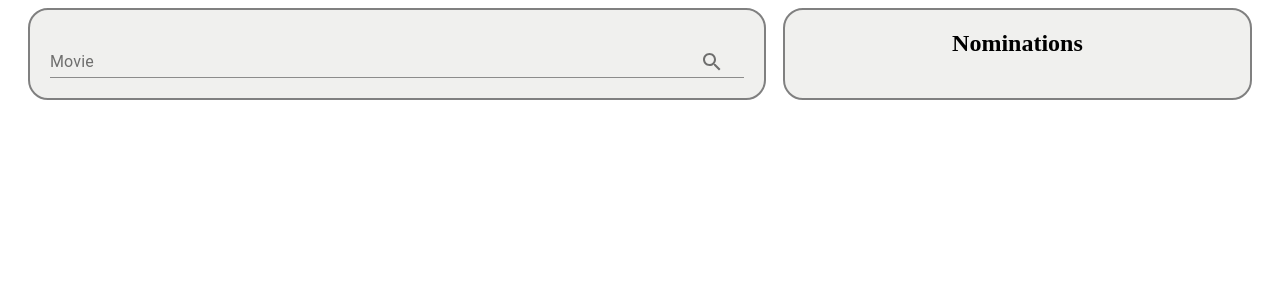
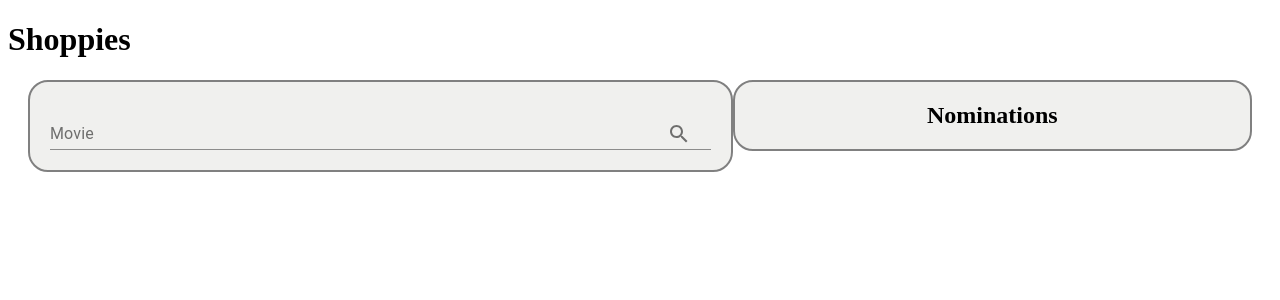
Before and after one commit to yulongkelly/ShopifyFrontendChallenge, a React (Create React App) app: page / in a window 1280 px wide. Shown: the top 300 px of the page. Built offline with nearby package versions, Linux system fonts and the light colour scheme.

Commit message:
Finish:)

```diff
--- a/src/components/home.css
+++ b/src/components/home.css
@@ -2,9 +2,9 @@
   display: flex;
   flex-direction: row;
   justify-content: space-between;
-  position: relative;
   margin-left: 20px;
   margin-right: 20px;
+  align-items: flex-start;
 }
 
 .omdb > div {
@@ -12,14 +12,10 @@
   border-radius: 20px;
   background-color: rgb(240, 240, 238);
   text-align: center;
+  flex: 1 auto;
 }
 
-.search {
-  border: 2px solid grey;
+.buttons {
+  border: 2px solid rgb(104, 103, 103);
   border-radius: 20px;
-  width: 60%;
 }
-
-.nominations {
-  width: 38%;
-}
--- a/src/components/home.jsx
+++ b/src/components/home.jsx
@@ -2,9 +2,9 @@ import React, { useState } from "react";
 import { IconButton, InputAdornment, TextField } from "@material-ui/core";
 import SearchIcon from "@material-ui/icons/Search";
 import axios from "axios";
-import "./home.css";
 import Movie from "./movie";
 import Banner from "react-js-banner";
+import "./home.css";
 
 function Home() {
   const [movie, setMovie] = useState("");
@@ -12,6 +12,7 @@ function Home() {
   const [movies, setMovies] = useState([]);
   const [nominationList, setNominationList] = useState([]);
   const [nominations, setNominations] = useState(new Set());
+  const [errmsg, setErrmsg] = useState("");
 
   const banner = (
     <Banner
@@ -35,10 +36,14 @@ function Home() {
 
   function handleSubmit() {
     axios
-      .get(`http://www.omdbapi.com/?s=${movie}&apikey=576fc94e`)
+      .get(`http://www.omdbapi.com/?s=${movie}&type=movie&apikey=576fc94e`)
       // axios automatically changes the response to JSON
       .then((res) => {
         setMovies(res.data.Search);
+        return res;
+      })
+      .then((res) => {
+        setErrmsg(res.data.Error);
       })
       .catch((err) => {});
   }
@@ -64,6 +69,7 @@ function Home() {
   return (
     <div className="container">
       {nominations.size >= 5 ? banner : undefined}
+      <h1>Shoppies</h1>
       <div className="omdb">
         <div className="search">
           <div style={{ margin: 20 }}>
@@ -85,7 +91,11 @@ function Home() {
             />
           </div>
           {currentMovie ? <h5>Results for "{currentMovie}"</h5> : ""}
-          {movies.map((movie) => {
+          {errmsg === "Too many results."
+            ? setErrmsg("Too generaic. Please be more specific")
+            : undefined}
+          {movies ? (
+            movies.map((movie) => {
               return (
                 <Movie
                   key={movie.imdbID}
@@ -99,7 +109,10 @@ function Home() {
                   changeNominationList={changeNominationList}
                 />
               );
-          })}
+            })
+          ) : (
+            <h5 style={{ color: "red" }}>{errmsg}</h5>
+          )}
         </div>
         <div className="nominations">
           <h2>Nominations</h2>
--- a/src/components/movie.jsx
+++ b/src/components/movie.jsx
@@ -35,6 +35,7 @@ export default function Movie(props) {
       <p>
         {props.movie.Title} ({props.movie.Year})
         <button
+          className="buttons"
           style={{ color: color.current, borderRadius: 5 }}
           onClick={handleClick}
         >
```
Also changed, not shown: 1 other file (tests, documents, lock files or other folders). Lines whose indentation alone changed are shown as unchanged.
